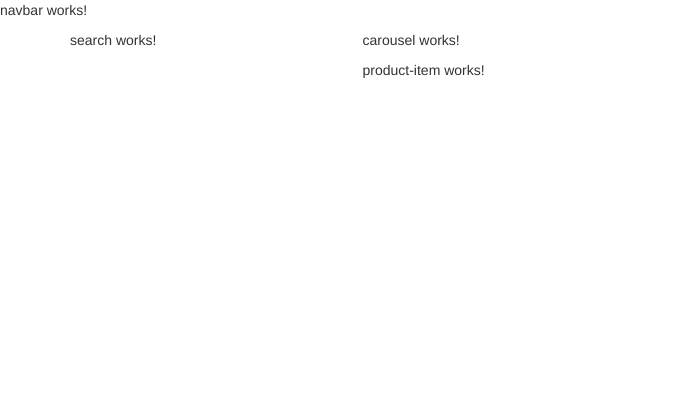
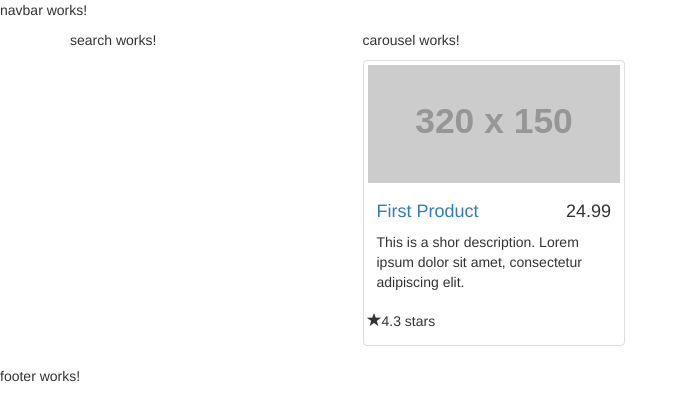
Before and after one commit to zenic88/auction, an Angular app: page / in a window 1280 px wide. Shown: the top 420 px of the page, without its empty margins (0-687 px from the left). Built offline with nearby package versions, Linux system fonts and the light colour scheme.

Commit message:
product-item 완성

```diff
--- a/src/app/app.component.html
+++ b/src/app/app.component.html
@@ -19,3 +19,5 @@
     </div>
   </div>
 </div>
+
+<app-footer></app-footer>
--- a/src/app/product/product-item/product-item.component.html
+++ b/src/app/product/product-item/product-item.component.html
@@ -1,3 +1,15 @@
-<p>
-  product-item works!
-</p>
+<div class="thumbnail">
+  <img src="http://placehold.it/320X150'" alt="">
+  <div class="caption">
+    <h4 class="pull-right">
+      {{product.price}}
+    </h4>
+    <h4>
+      <a>{{product.title}}</a>
+    </h4>
+    <p>{{product.description}}</p>
+  </div>
+  <div>
+    <app-stars [rating]="product.rating"></app-stars>
+  </div>
+</div>
--- a/src/app/stars/stars.component.html
+++ b/src/app/stars/stars.component.html
@@ -1,3 +1,4 @@
 <p>
-  stars works!
+  <span class="starrating glyphicon glyphicon-star" [class.glyphicon-star-empty]="star"></span>
+  <span>{{rating}} stars</span>
 </p>
--- a/src/app/stars/stars.component.ts
+++ b/src/app/stars/stars.component.ts
@@ -1,4 +1,4 @@
-import { Component, OnInit } from '@angular/core';
+import { Component, OnInit, Input } from '@angular/core';
 
 @Component({
   selector: 'app-stars',
@@ -6,10 +6,16 @@ import { Component, OnInit } from '@angular/core';
   styleUrls: ['./stars.component.css']
 })
 export class StarsComponent implements OnInit {
+  @Input() count = 5;
+  @Input() rating = 0;
+  stars: boolean[] = [];
 
   constructor() { }
 
   ngOnInit() {
+    for (let i = 1; i <= this.count; i++) {
+      this.stars.push(i > this.rating);
+    }
   }
 
 }
```
